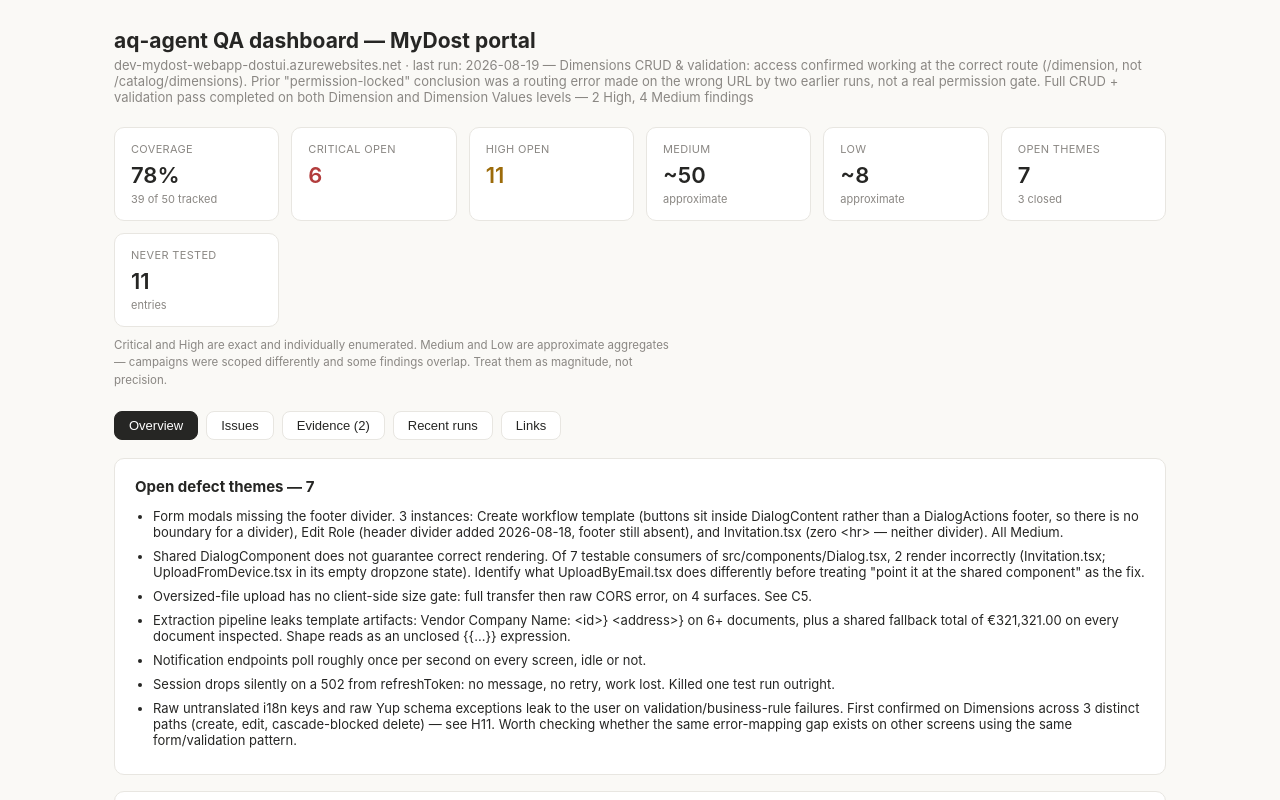
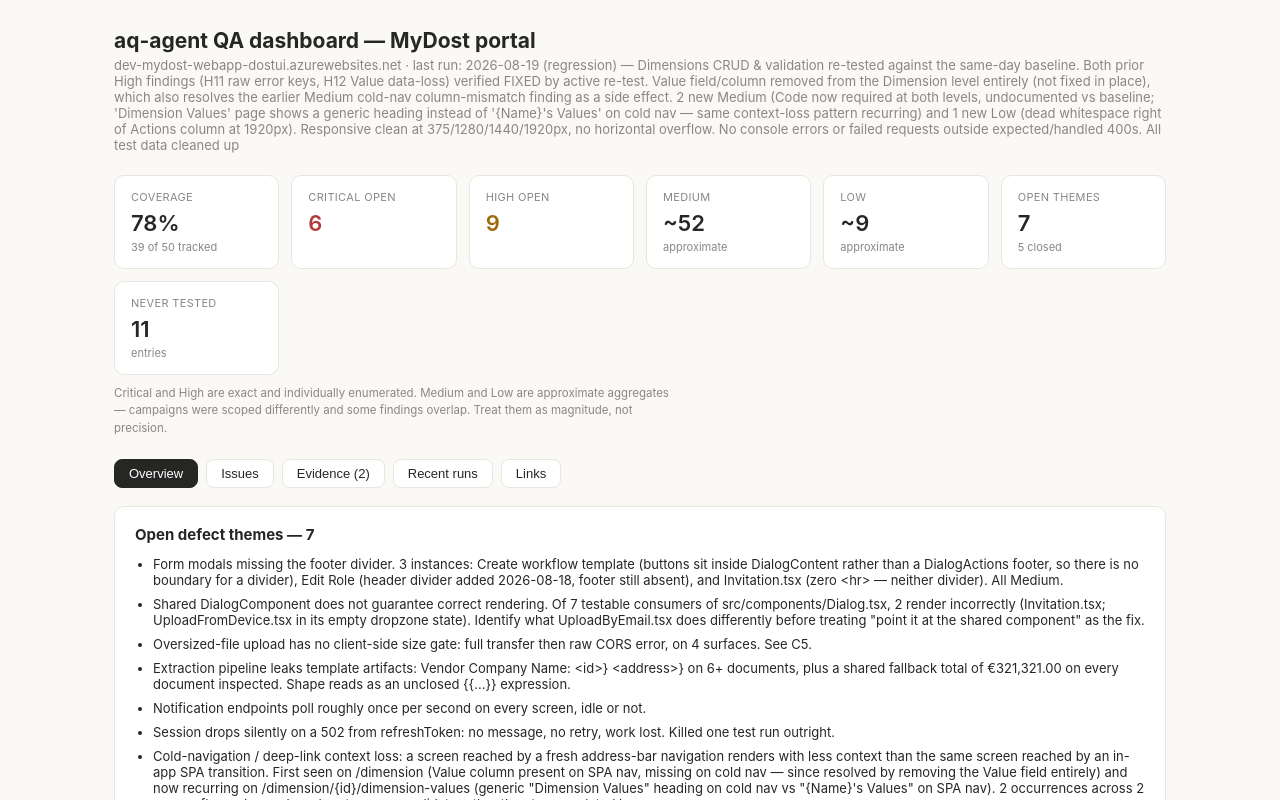
Before and after one commit to qadir1020/mydost-qa-dashboard, a React (Vite) app: page / in a window 1280 px wide. Shown: the top 800 px of the page. Built offline with nearby package versions, Linux system fonts and the light colour scheme.

Commit message:
QA dashboard update — 2026-08-19 — Dimensions regression run (H11, H12 verified fixed; 2 new Medium, 1 new Low)

```diff
--- a/src/data.js
+++ b/src/data.js
@@ -4,7 +4,7 @@
 
 export const dashboardData = {
   environment: "dev-mydost-webapp-dostui.azurewebsites.net",
-  lastRun: "2026-08-19 — Dimensions CRUD & validation: access confirmed working at the correct route (/dimension, not /catalog/dimensions). Prior \"permission-locked\" conclusion was a routing error made on the wrong URL by two earlier runs, not a real permission gate. Full CRUD + validation pass completed on both Dimension and Dimension Values levels — 2 High, 4 Medium findings",
+  lastRun: "2026-08-19 (regression) — Dimensions CRUD & validation re-tested against the same-day baseline. Both prior High findings (H11 raw error keys, H12 Value data-loss) verified FIXED by active re-test. Value field/column removed from the Dimension level entirely (not fixed in place), which also resolves the earlier Medium cold-nav column-mismatch finding as a side effect. 2 new Medium (Code now required at both levels, undocumented vs baseline; 'Dimension Values' page shows a generic heading instead of '{Name}'s Values' on cold nav — same context-loss pattern recurring) and 1 new Low (dead whitespace right of Actions column at 1920px). Responsive clean at 375/1280/1440/1920px, no horizontal overflow. No console errors or failed requests outside expected/handled 400s. All test data cleaned up",
   summary: {
     coverage: { tested: 39, total: 50, percent: 78 },
     neverTested: 11,
@@ -14,9 +14,9 @@
   },
   severity: [
     { level: "Critical", count: 6, note: "All enumerated below — unchanged", exact: true },
-    { level: "High", count: 11, note: "All enumerated below — was 9; +2 new from Dimensions run 2026-08-19 (H11, H12)", exact: true },
-    { level: "Medium", count: 50, note: "Aggregate across campaigns — dominated by 22 untranslated-copy items and 7 raw-identifier items from the localization sweep, plus the open modal-divider findings and 4 new findings from the Dimensions CRUD/validation run (raw-key toast pattern already counted under High; separately: no numeric validation on Value, no uniqueness on Name/Code, missing Value column on cold nav, plus an informational special-chars-render-safely note)", exact: false },
-    { level: "Low", count: 8, note: "Cosmetic and polish", exact: false },
+    { level: "High", count: 9, note: "All enumerated below — was 11 (H11, H12 added 2026-08-19 first pass); both RESOLVED 2026-08-19 regression run, verified by active re-test, moved to Resolved/reclassified", exact: true },
+    { level: "Medium", count: 52, note: "Aggregate across campaigns — dominated by 22 untranslated-copy items and 7 raw-identifier items from the localization sweep, plus open modal-divider findings, remaining Dimensions findings (no numeric validation on Value, no uniqueness on Name/Code, informational special-chars note), and 2 new from the 2026-08-19 regression run (Code newly required at both Dimension levels; generic 'Dimension Values' heading on cold nav)", exact: false },
+    { level: "Low", count: 9, note: "Cosmetic and polish — +1 from 2026-08-19 regression run (dead whitespace at 1920px on Dimensions table)", exact: false },
   ],
   critical: [
     { id: "C1", issue: "All 7 chart widgets fail — three DynamicAnalyticsParquet endpoints return 404", screen: "Analytics", source: "Functional Baseline 2026-08-12", url: "https://app.notion.com/p/3ba0f4c873ef81cc90fffbc2a3c3250e" },
@@ -36,64 +36,12 @@
     { id: "H8", issue: "Two endpoints 404 on every load — WorkflowTemplates and WorkflowTemplates/template-types", screen: "Workflow Templates", source: "QA Baseline — Workflow Templates 2026-08-17", url: "https://app.notion.com/p/3bf0f4c873ef81d3b5adcc2a8406bade" },
     { id: "H9", issue: "Document name is an <h6> with a JS onclick and no href — clicking opens a raw consumerapi file-viewer URL, not the review screen", screen: "Documents", source: "Functional Baseline 2026-08-12, re-confirmed 2026-08-17", url: "https://app.notion.com/p/3ba0f4c873ef81cc90fffbc2a3c3250e" },
     { id: "H10", issue: "Write-approval flow degrades to \"I'm a bit overloaded\" and renders no approval card. Intermittent — rendered correctly on 2 of 3 attempts", screen: "Ask Dost", source: "Ask Dost campaign (no baseline)", url: null },
-    {
-      id: "H11",
-      issue: "Raw untranslated i18n key or a raw Yup schema exception shown directly to the user on 3 distinct validation/business-rule failure paths (Add, Edit, cascade-blocked Delete)",
-      screen: "Dimensions",
-      source: "QA Baseline — Dimensions CRUD & Validation — 2026-08-19",
-      url: "https://app.notion.com/p/3c10f4c873ef81b5aa45e6ad2ae45b66",
-      detail: {
-        steps: [
-          "Navigate to /dimension (English UI, 1440x900, logged in as Abdul Qadir).",
-          "Click 'Add Dimension'. Type a single space into Name, leave Code/Value/Description empty. Click 'Add'.",
-          "Observe toast text.",
-          "Separately: open Edit on any dimension, clear Name (Value already empty), click Update.",
-          "Separately: create a Dimension, add one Dimension Value under it, then try to delete the parent Dimension and confirm.",
-        ],
-        expected: "Readable, translated messages in all three cases, e.g. 'Name cannot be blank.' / 'This dimension has values and cannot be deleted.'",
-        actual: "Case 1: toast shows the literal string dimension_name_required. Case 2: Value field additionally shows a raw Yup exception: \"value must be a `string` type, but the final value was: `null`. If \\\"null\\\" is intended as an empty value be sure to mark the schema as `.nullable()`\\\". Case 3: 400 response, toast shows the literal string dimension_has_active_values.",
-        edgeCases: [
-          "Whitespace-only Name on create — triggers case 1.",
-          "Empty Value on edit of an existing record — triggers case 2.",
-          "Delete-with-children (cascade path) — triggers case 3, business rule itself is correct, only the message is broken.",
-          "Not tested: whether other required-field combinations produce further raw keys.",
-        ],
-        history: "New finding, first observed 2026-08-19. No prior baseline covered Dimensions functionally (the same-day earlier baseline never reached the screen due to a routing error).",
-      },
-    },
-    {
-      id: "H12",
-      issue: "Value field on Add Dimension is accepted by the form and the create succeeds, but is silently never persisted — list shows \"-\", re-opened Edit dialog shows the field empty",
-      screen: "Dimensions",
-      source: "QA Baseline — Dimensions CRUD & Validation — 2026-08-19",
-      url: "https://app.notion.com/p/3c10f4c873ef81b5aa45e6ad2ae45b66",
-      detail: {
-        steps: [
-          "From /dimension, click 'Add Dimension'.",
-          "Fill Name = QA-TEST-Dim1, Code = QAT1, Value = 10, Description = QA test dimension.",
-          "Click 'Add'.",
-          "Confirm via toast + list row.",
-          "Re-open Edit on that row.",
-        ],
-        expected: "New row shows 10 in the Value column, or the field is rejected/disabled if Value is not settable at Dimension level.",
-        actual: "Toast confirms 'Dimension created successfully'; row appears with Value = '-'. Edit dialog reopens with Name/Code/Description correct but Value blank — the 10 was never saved server-side.",
-        edgeCases: [
-          "Confirmed via Edit dialog re-open (not just list display) that the value is genuinely gone server-side, not a display-only bug.",
-          "Not tested: whether the same silent-drop happens when typing a Value into an existing dimension via Edit and saving.",
-        ],
-        history: "New finding, first observed 2026-08-19. Existing rows 'Abcd'/'Abdsd' both show '-' in Value/Code already, consistent with Value/Code being unsupported at this level — if so, the field should not be offered as editable input at all.",
-      },
-    },
   ],
   // H6 (Add/Update Individual Mapping had no Save/Cancel) was RESOLVED 2026-08-18
-  // and removed from `high`. IDs are intentionally not renumbered so existing
-  // references stay valid.
-  //
-  // Dimensions CRUD & Validation (2026-08-19) added H11 and H12 above. The
-  // earlier same-day "permission-locked" finding was a routing error (wrong
-  // URL guessed) and has been fully superseded — it is not carried forward
-  // as a defect theme or a Top open issue, since it never described real
-  // portal behaviour.
+  // and removed from `high`. H11 and H12 (Dimensions) were added 2026-08-19 on
+  // the first-pass baseline and RESOLVED 2026-08-19 on the same-day regression
+  // run below — both verified by active re-test, not absence. IDs are
+  // intentionally not renumbered so existing references stay valid.
 
   // defectThemes: each entry is { status, text }.
   //   status: "open"   — still outstanding
@@ -107,10 +55,12 @@
     { status: "open", text: "Extraction pipeline leaks template artifacts: Vendor Company Name: <id>} <address>} on 6+ documents, plus a shared fallback total of €321,321.00 on every document inspected. Shape reads as an unclosed {{…}} expression." },
     { status: "open", text: "Notification endpoints poll roughly once per second on every screen, idle or not." },
     { status: "open", text: "Session drops silently on a 502 from refreshToken: no message, no retry, work lost. Killed one test run outright." },
-    { status: "open", text: "Raw untranslated i18n keys and raw Yup schema exceptions leak to the user on validation/business-rule failures. First confirmed on Dimensions across 3 distinct paths (create, edit, cascade-blocked delete) — see H11. Worth checking whether the same error-mapping gap exists on other screens using the same form/validation pattern." },
+    { status: "open", text: "Cold-navigation / deep-link context loss: a screen reached by a fresh address-bar navigation renders with less context than the same screen reached by an in-app SPA transition. First seen on /dimension (Value column present on SPA nav, missing on cold nav — since resolved by removing the Value field entirely) and now recurring on /dimension/{id}/dimension-values (generic \"Dimension Values\" heading on cold nav vs \"{Name}'s Values\" on SPA nav). 2 occurrences across 2 runs — flagged as a shared root-cause candidate rather than two unrelated bugs." },
     { status: "closed", text: "Mapping dialogs have no Save/Cancel — RESOLVED 2026-08-18. Both Add and Update Individual Mapping now render a full footer with divider and a right-aligned Create/Update button." },
     { status: "closed", text: "Confirm-dialog component ships with no dividers — RECLASSIFIED 2026-08-18 as not-a-defect. The divider standard applies to form modals only (input fields + save action). Confirm dialogs have no inputs, so no dividers are expected." },
-    { status: "closed", text: "Catalog › Dimensions permission-gated for the test account — RECLASSIFIED 2026-08-19 as a routing error, not a real defect. The correct route is /dimension, not /catalog/dimensions (which genuinely 404s). Two prior runs guessed the wrong URL and wrongly concluded the screen was access-gated. Full CRUD access confirmed working once the correct route was used; see H11/H12 for the real findings this run surfaced." },
+    { status: "closed", text: "Catalog › Dimensions permission-gated for the test account — RECLASSIFIED 2026-08-19 as a routing error, not a real defect. The correct route is /dimension, not /catalog/dimensions (which genuinely 404s)." },
+    { status: "closed", text: "Raw untranslated i18n keys and raw Yup schema exceptions leak to the user on Dimensions validation/business-rule failures (H11) — RESOLVED, verified by active re-test 2026-08-19. Whitespace-Name-on-Add and cascade-blocked Delete now show readable toasts. The third case (raw Yup exception editing an empty Value field) is now moot since the Value field was removed from the Dimension-level form entirely. Worth checking whether the same error-mapping gap exists on other screens using the same pattern." },
+    { status: "closed", text: "Value field on Add Dimension silently dropped/not persisted (H12, data loss) — RESOLVED, verified by active re-test 2026-08-19. The Value input and its table column were removed from the Dimension level entirely (Name/Code/Description only); Value remains supported and persists correctly at the Dimension Values level." },
   ],
 
   // featureReports: visual before/after evidence, rendered on the Evidence tab.
@@ -142,12 +92,12 @@
       url: null,
     },
     {
-      title: "Dimensions — CRUD & validation pass, no image evidence committed",
+      title: "Dimensions — CRUD & validation regression pass, both High findings verified fixed",
       date: "2026-08-19",
       screen: "Dimensions (/dimension) + Dimension Values",
-      status: "open",
+      status: "fixed",
       summary:
-        "Full CRUD and validation testing completed. Two High findings: raw error keys/exceptions leaking to the UI on 3 paths (H11), and a silently-dropped Value field on Dimension create (H12). Accessibility-tree captures were taken during the run showing the raw toast text and the empty Edit-dialog Value field, but PNG screenshots were not committed here (binary cannot be carried by this sync path). See the linked baseline for full repro steps and the complete validation matrix.",
+        "Re-tested against the same-day first-pass baseline. Add Dimension → whitespace-only Name now shows a readable toast ('Dimension name is required.') instead of the raw dimension_name_required key. Deleting a Dimension with an active child value now shows 'The dimension has active values and cannot be deleted.' instead of the raw dimension_has_active_values key. The Value field/column was removed from the Dimension-level form and table entirely, so the silent data-loss case (H12) can no longer occur — Value remains supported and persists correctly at the Dimension Values level (confirmed: created '10', reloaded, value present). Two new Medium findings surfaced this run: Code is now a required field at both levels (baseline documented it as optional — undocumented change), and the Dimension Values page shows a generic 'Dimension Values' heading instead of '{Name}'s Values' on cold/deep-link navigation. PNG screenshots were not committed here (binary cannot be carried by this sync path) — see the Notion chat report for accessibility-tree evidence of the before/after toast text.",
       before: null,
       beforeLabel: null,
       beforeAlt: null,
@@ -158,8 +108,9 @@
     },
   ],
   recentRuns: [
+    { date: "2026-08-19", scope: "Dimensions CRUD & validation (regression, re-test of same-day baseline) + responsive pass 375/1280/1440/1920px", outcome: "Fixed 3 (H11 raw error keys — verified re-test; H12 Value data-loss — verified re-test; Medium Value-column cold-nav mismatch — resolved as a side effect). New 3 (2 Medium: Code newly required at both levels; generic Dimension Values heading on cold nav. 1 Low: dead whitespace at 1920px). Persisting/not re-tested: numeric validation on Value, Name/Code uniqueness, special-char rendering. No console errors, no failed requests outside expected 400s. All test data cleaned up", url: "https://app.notion.com/p/3c10f4c873ef814087fdd1c0b69c82ec" },
     { date: "2026-08-19", scope: "Dimensions CRUD & validation (first pass, correct route /dimension)", outcome: "COMPLETED — full CRUD + validation on Dimension and Dimension Values levels; prior 'permission-locked' conclusion superseded as a routing error. 2 High, 4 Medium new findings; all QA-TEST- records cleaned up", url: "https://app.notion.com/p/3c10f4c873ef81b5aa45e6ad2ae45b66" },
-    { date: "2026-08-19", scope: "Catalog › Dimensions CRUD attempt (CRUD-only scope, mid-run trim) — SUPERSEDED", outcome: "Reported as permission-blocked; corrected same day — the screen was tested at the wrong URL (/catalog/dimensions instead of /dimension). See the 2026-08-19 completed run above for the real result", url: "https://app.notion.com/p/3c10f4c873ef81b5aa45e6ad2ae45b66" },
+    { date: "2026-08-19", scope: "Catalog › Dimensions CRUD attempt (CRUD-only scope, mid-run trim) — SUPERSEDED", outcome: "Reported as permission-blocked; corrected same day — the screen was tested at the wrong URL (/catalog/dimensions instead of /dimension). See the completed run above for the real result", url: "https://app.notion.com/p/3c10f4c873ef81b5aa45e6ad2ae45b66" },
     { date: "2026-08-18", scope: "Modal divider regression (10 prior findings) + profile-menu screens", outcome: "3 FIXED (Add/Update Mapping, Create filtered view) · 6 persisting · 3 NEW (Invitation, Edit Role, plus 3 screens first-tested)", url: null },
     { date: "2026-08-17", scope: "Workflow Templates (first pass) + Documents (regression)", outcome: "New 0 · Fixed 0 · Persisting 3 · 3 new findings on Workflow Templates", url: "https://app.notion.com/p/3bf0f4c873ef81d3b5adcc2a8406bade" },
     { date: "2026-08-17", scope: "Modal consistency — Configuration (12 modals)", outcome: "4 fail: 3 confirm dialogs no dividers, Update Mapping no footer", url: null },
@@ -167,15 +118,15 @@
     { date: "2026-08-17", scope: "Modal consistency — first sweep (16 modals)", outcome: "4 fail; 2 later ruled N/A", url: null },
     { date: "2026-08-17", scope: "Upload & document creation — Documents, Payables, Receivables", outcome: "2 Critical (500s), oversized-file PERSISTING", url: null },
     { date: "2026-08-17", scope: "Ask Dost — 21-case re-run + Spanish case 20", outcome: "Tables/charts FIXED; approval flow intermittent; approval-card labels NEW", url: null },
-    { date: "2026-08-13", scope: "Document upload — Documents + Payables", outcome: "1 Critical (wrong document content), 1 High (extraction)", url: null },
   ],
   quickLinks: [
     { title: "Dost Portal — Master Test Map", url: "https://app.notion.com/p/3bf0f4c873ef8162aa65ddf65409a864", scope: "The index — what was tested, when, against which baseline" },
     { title: "Dost Portal — QA Dashboard (Notion)", url: "https://app.notion.com/p/3bf0f4c873ef81edb33af8daa9ef8501", scope: "The source this file mirrors" },
+    { title: "QA Trend Summary — Dost Portal", url: "https://app.notion.com/p/3c10f4c873ef814087fdd1c0b69c82ec", scope: "Per-run regression metrics, appended every regression run" },
     { title: "QA Baseline — Spanish Localization Sweep — 2026-08-11", url: "https://app.notion.com/p/3b90f4c873ef81308e5ed90ec632bfff", scope: "Spanish UI, 29 findings" },
     { title: "QA Functional Baseline — 2026-08-12", url: "https://app.notion.com/p/3ba0f4c873ef81cc90fffbc2a3c3250e", scope: "10 screens, functional behaviour" },
     { title: "QA Baseline — Workflow Templates — 2026-08-17", url: "https://app.notion.com/p/3bf0f4c873ef81d3b5adcc2a8406bade", scope: "Workflow Templates first pass" },
-    { title: "QA Baseline — Dimensions CRUD & Validation — 2026-08-19", url: "https://app.notion.com/p/3c10f4c873ef81b5aa45e6ad2ae45b66", scope: "Dimensions + Dimension Values, CRUD-and-validation-only scope — full pass completed" },
+    { title: "QA Baseline — Dimensions CRUD & Validation — 2026-08-19", url: "https://app.notion.com/p/3c10f4c873ef81b5aa45e6ad2ae45b66", scope: "Dimensions + Dimension Values, CRUD-and-validation-only scope — full pass completed; both High findings fixed as of the 2026-08-19 regression run" },
   ],
   blockers: [
     "Sentry holds no data. Project mydost-web under org dost-sn returned zero events across 90 days. Every \"no matching Sentry issue found\" carries no evidential weight.",
```
